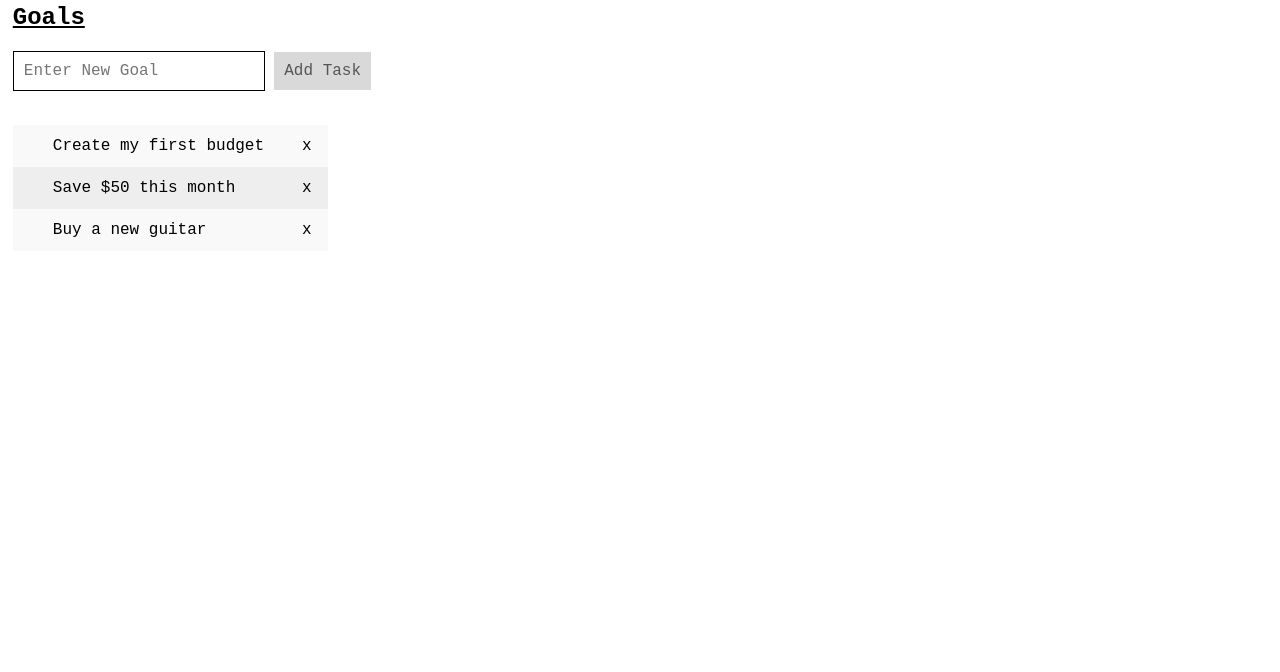
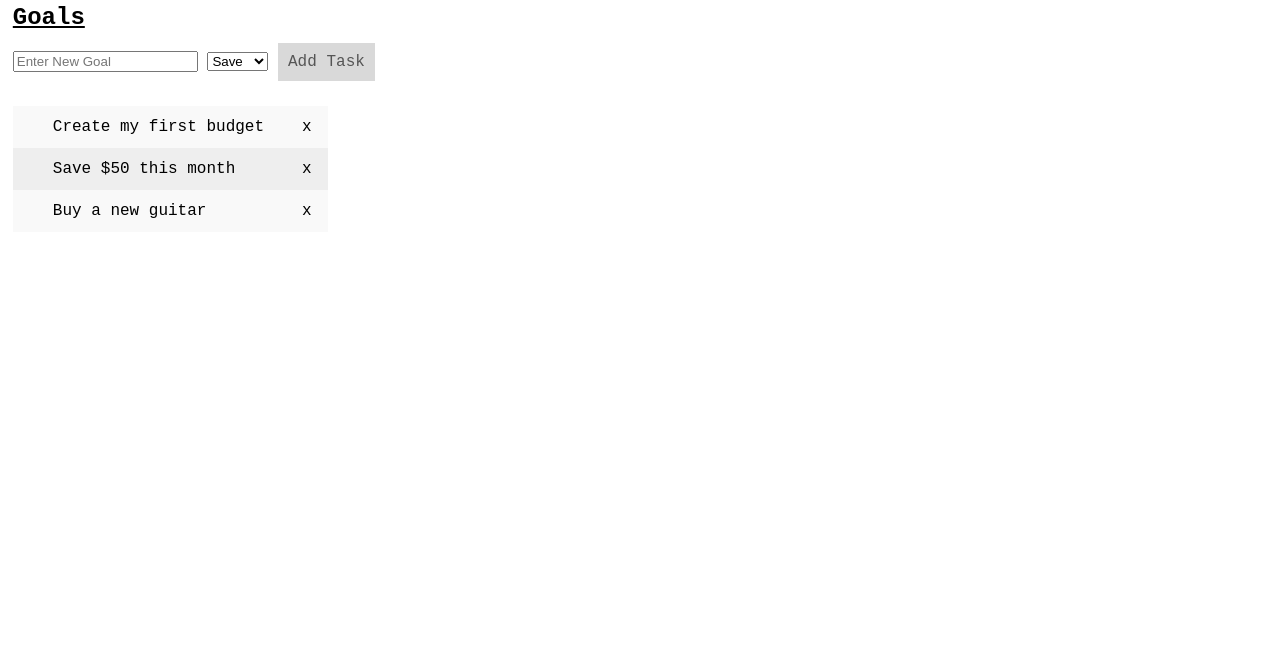
Before and after one commit to garghg/financeManager, a plain HTML site: page src/main.html in a window 1280 px wide. Shown: the part 128-800 px from the top of the page. Drawn offline with Linux system fonts and the light colour scheme.

Commit message:
Update main.html

```diff
--- a/src/main.html
+++ b/src/main.html
@@ -1,5 +1,3 @@
-<!-- Track TIME!!!!! -->
-
 <!DOCTYPE html>
 <html lang="en">
 <head>
@@ -16,7 +14,12 @@
 
     <div class="goals">
         <h2><u>Goals</u></h2>
-        <input type="text" id="taskName" placeholder="Enter New Goal">
+        <input type="text" id="input" placeholder="Enter New Goal">
+        <select id="taskType">
+            <option value="Save">Save</option>
+            <option value="Habit">Habit</option>
+            <option value="Spend">Spend</option>
+        </select>
         <span onclick="addTask()" class="addBtn">Add Task</span>
         <br><br>
     </div>
@@ -26,6 +29,7 @@
         <li>Save $50 this month</li>
         <li>Buy a new guitar</li>
     </ul>
+
 </body>
 <script src="home.js"></script>
 </html>
```
